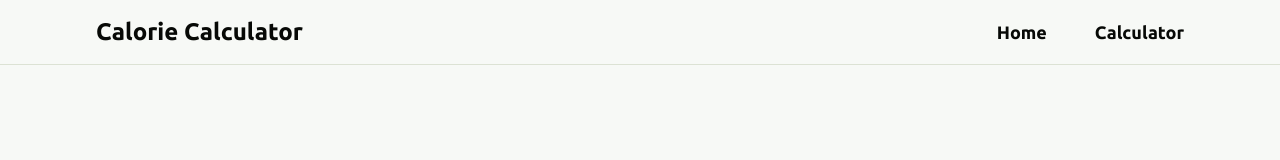
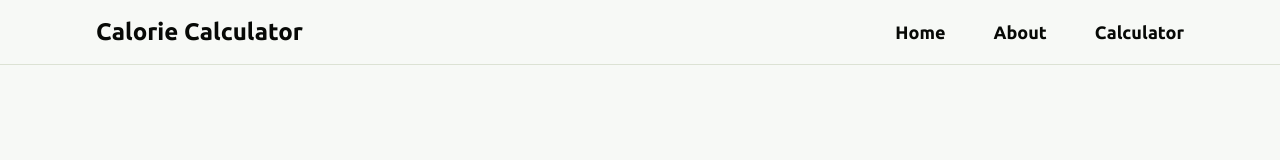
Before and after one commit to Wojtyua/38053_38062_38545_38073, a React (Vite) app: page / in a window 1280 px wide. Shown: the top 160 px of the page. Built offline with nearby package versions, Linux system fonts and the light colour scheme; no server answers; the database is empty.

Commit message:
added about link in navbar

```diff
--- a/src/components/Featured.jsx
+++ b/src/components/Featured.jsx
@@ -4,7 +4,7 @@ import { IoIosHappy } from "react-icons/io";
 
 const Featured = () => {
   return (
-    <section>
+    <section id="about">
       <h2 className="text-4xl capitalize font-bold mb-10">
         dowiedz się wiecej
       </h2>
--- a/src/components/Navbar.jsx
+++ b/src/components/Navbar.jsx
@@ -18,6 +18,17 @@ const Navbar = () => {
         </li>
         <li>
           <Link
+            to="about"
+            spy={true}
+            smooth={true}
+            duration={500}
+            className="cursor-pointer hover:text-primary transition-colors"
+          >
+            About
+          </Link>
+        </li>
+        <li>
+          <Link
             to="calculator-section"
             spy={true}
             smooth={true}
```
